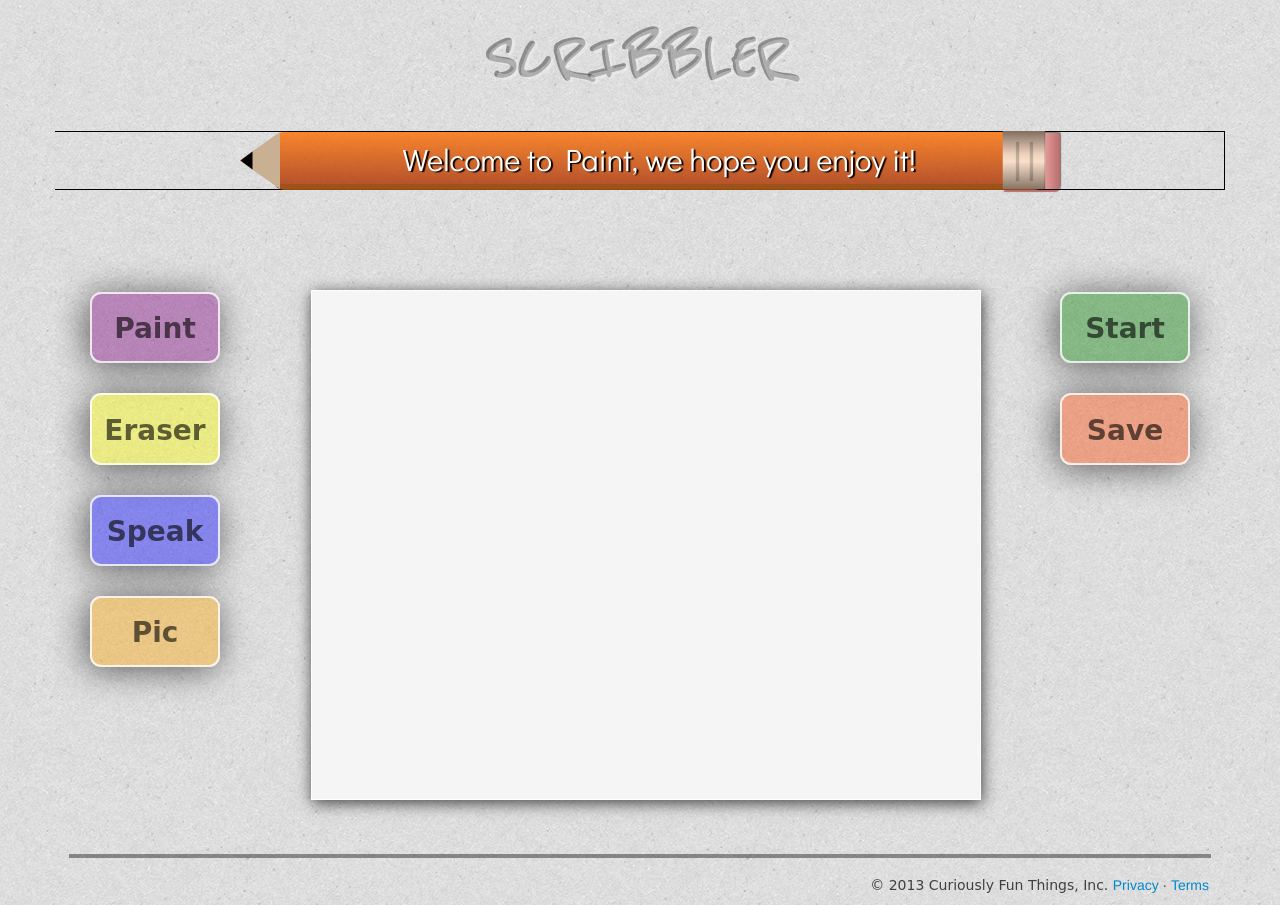
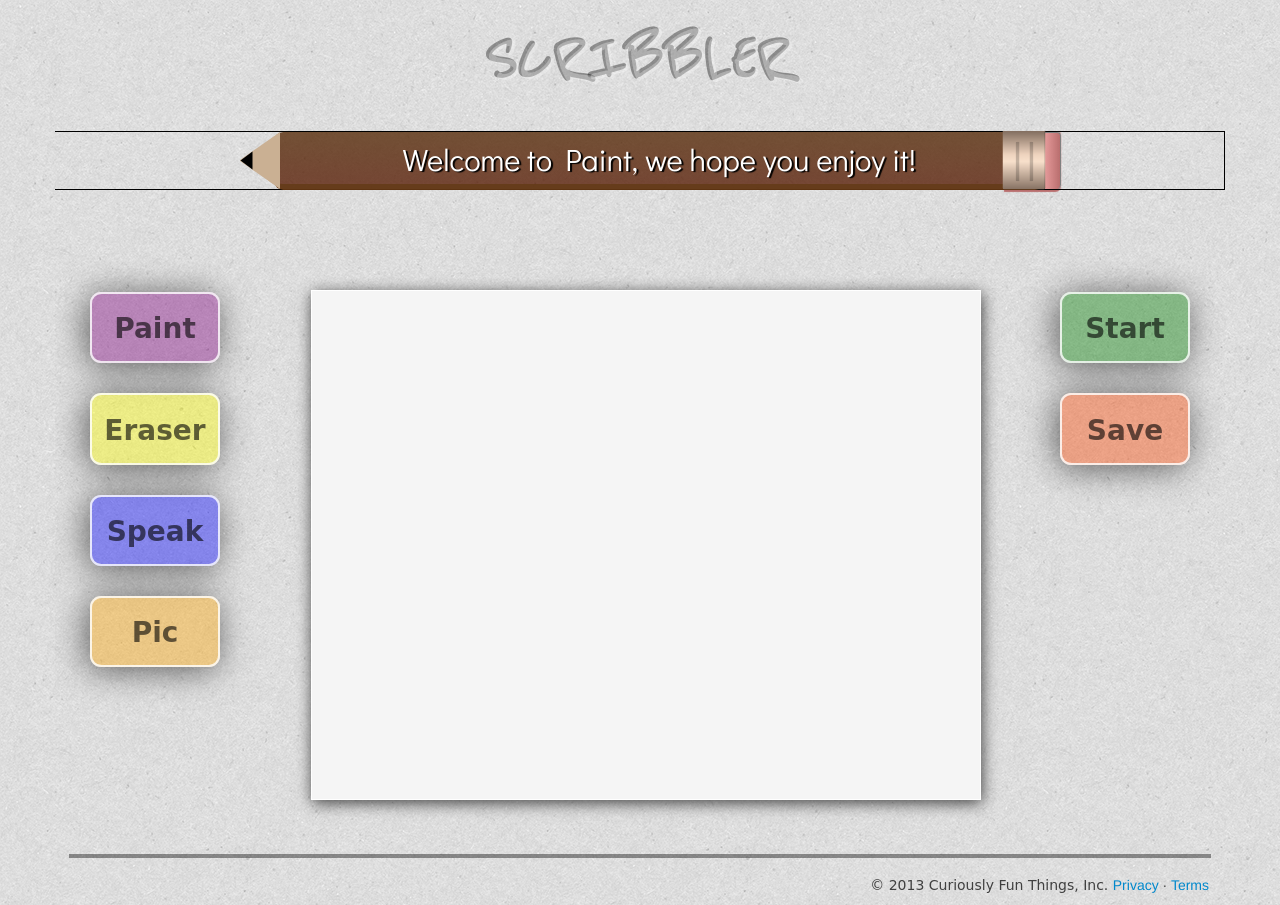
Before and after one commit to bigthyme/Scribblers, a website: page index.html in a window 1280 px wide. Drawn offline with nearby package versions, Linux system fonts and the light colour scheme; a web font is replaced by a local one.

Commit message:
Adding different pencil classes

```diff
--- a/css/gamecanvas.css
+++ b/css/gamecanvas.css
@@ -52,10 +52,17 @@
     font-family: 'Didact Gothic', sans-serif;
     color: white;
     text-align: center;
+  }
+
+  .media .orange-pencil {
     background: -webkit-gradient(linear, left top, left bottom, from(rgba(255, 112, 0, 0.8)),to(rgba(172, 48, 0, 0.8)));
     border-bottom: solid 0.2em rgba(136, 70, 18, 0.8);
   }
 
+  .media .brown-pencil {
+    background: -webkit-gradient(linear, left top, left bottom, from(rgba(87, 44, 10, 0.8)),to(rgba(90, 32, 9, 0.8)));
+    border-bottom: solid 0.2em rgba(99, 55, 21, 0.8);
+  }
   .media .pencil-container {
     border: 1px solid black;
     height: 4.1em;
--- a/index.html
+++ b/index.html
@@ -26,7 +26,7 @@
         <div class="pencil-tip span1 offset1"></div>
         <div class="pencil-start span1"></div>
         <div class="span8">
-          <div class="game-info" id="textarea"> Welcome to Paint, we hope you enjoy it!</div>
+          <div class="game-info brown-pencil" id="textarea"> Welcome to Paint, we hope you enjoy it!</div>
           <!-- <div id="textarea"></div> -->
         </div>
         <div class="pencil-end span1"></div>
```
